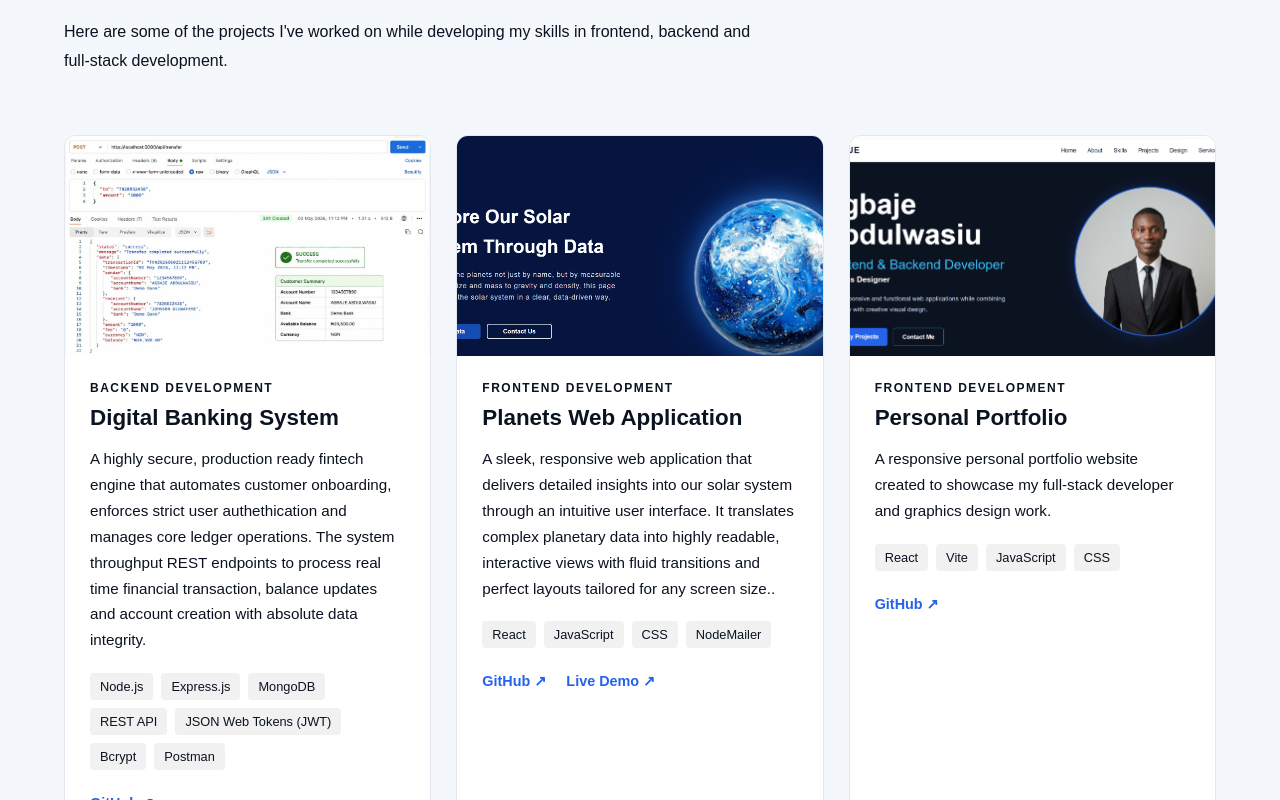
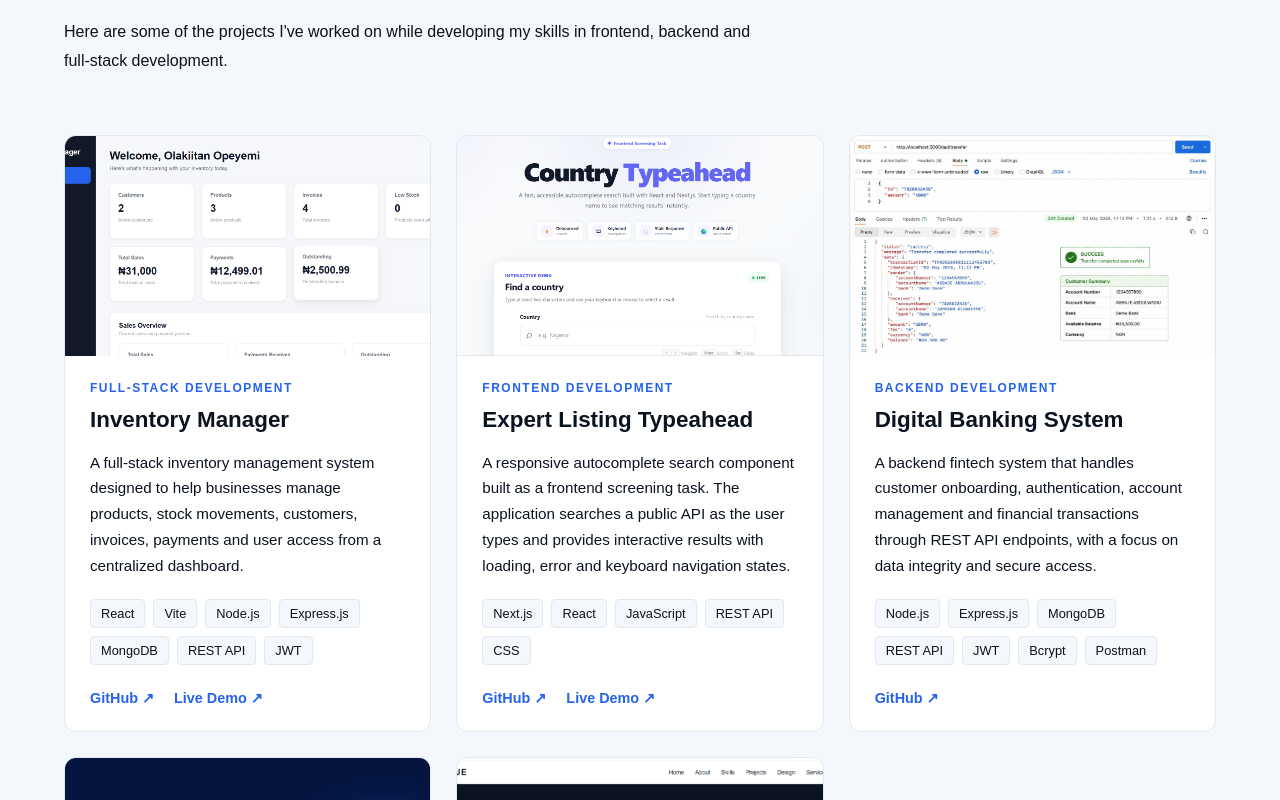
Before and after one commit to Olakiitan20/agbaje-portfolio, a React (Vite) app: page / in a window 1280 px wide. Shown: the part 2620-3420 px from the top of the page. Built offline with nearby package versions, Linux system fonts and the light colour scheme.

Commit message:
Upgrade projects section for portfolio v2

```diff
--- a/src/components/Projects.css
+++ b/src/components/Projects.css
@@ -14,7 +14,9 @@
   padding: 0 24px;
 }
 
-/* Section Heading */
+/* =========================
+   SECTION HEADING
+========================= */
 
 .projects-heading {
   max-width: 700px;
@@ -32,7 +34,9 @@
   line-height: 1.8;
 }
 
-/* Projects Grid */
+/* =========================
+   PROJECTS GRID
+========================= */
 
 .projects-grid {
   display: grid;
@@ -40,14 +44,21 @@
   gap: 25px;
 }
 
-/* Project Card */
+/* =========================
+   PROJECT CARD
+========================= */
 
 .project-card {
+  display: flex;
+  flex-direction: column;
   background: var(--white);
   border: 1px solid var(--border);
   border-radius: 12px;
   overflow: hidden;
-  transition: 0.3s ease;
+  transition:
+    transform 0.3s ease,
+    border-color 0.3s ease,
+    box-shadow 0.3s ease;
 }
 
 .project-card:hover {
@@ -60,7 +71,9 @@
   color: var(--deep-navy);
 }
 
-/* Project Screenshot */
+/* =========================
+   PROJECT IMAGE
+========================= */
 
 .project-image {
   width: 100%;
@@ -73,9 +86,7 @@
   width: 100%;
   height: 100%;
   display: block;
-
   object-fit: cover;
-
   transition: transform 0.4s ease;
 }
 
@@ -83,9 +94,14 @@
   transform: scale(1.05);
 }
 
-/* Project Content */
+/* =========================
+   PROJECT CONTENT
+========================= */
 
 .project-content {
+  display: flex;
+  flex-direction: column;
+  flex: 1;
   padding: 25px;
 }
 
@@ -94,10 +110,12 @@
   font-weight: 700;
   letter-spacing: 1.5px;
   margin-bottom: 10px;
+  color: var(--electric-blue);
 }
 
 .project-content h3 {
   font-size: 1.4rem;
+  line-height: 1.3;
   margin-bottom: 15px;
 }
 
@@ -107,25 +125,30 @@
   margin-bottom: 20px;
 }
 
-/* Technologies */
+/* =========================
+   TECHNOLOGIES
+========================= */
 
 .project-tech {
   display: flex;
   flex-wrap: wrap;
   gap: 8px;
+  margin-top: auto;
   margin-bottom: 25px;
 }
 
 .project-tech span {
   padding: 6px 10px;
-
-  background: #f1f1f1;
+  background: var(--soft-blue-gray);
+  border: 1px solid var(--border);
   border-radius: 4px;
-
   font-size: 0.8rem;
+  color: var(--deep-navy);
 }
 
-/* Links */
+/* =========================
+   PROJECT LINKS
+========================= */
 
 .project-links {
   display: flex;
@@ -137,14 +160,16 @@
   color: var(--electric-blue);
   font-size: 0.9rem;
   font-weight: 600;
-  transition: opacity 0.3s ease;
+  transition: color 0.3s ease;
 }
 
 .project-link:hover {
   color: var(--deep-navy);
 }
 
-/* Tablet */
+/* =========================
+   TABLET
+========================= */
 
 @media (max-width: 900px) {
   .projects-grid {
@@ -152,7 +177,9 @@
   }
 }
 
-/* Mobile */
+/* =========================
+   MOBILE
+========================= */
 
 @media (max-width: 768px) {
   .projects {
@@ -179,3 +206,29 @@
     height: 240px;
   }
 }
+
+/* =========================
+   SMALL MOBILE
+========================= */
+
+@media (max-width: 480px) {
+  .projects-container {
+    padding: 0 20px;
+  }
+
+  .project-content {
+    padding: 20px;
+  }
+
+  .project-image {
+    height: 220px;
+  }
+
+  .project-content h3 {
+    font-size: 1.25rem;
+  }
+
+  .project-description {
+    font-size: 0.9rem;
+  }
+}
--- a/src/components/Projects.jsx
+++ b/src/components/Projects.jsx
@@ -3,12 +3,56 @@ import "./Projects.css";
 function Projects() {
   const projects = [
     {
+      title: "Inventory Manager",
+      type: "FULL-STACK DEVELOPMENT",
+      description:
+        "A full-stack inventory management system designed to help businesses manage products, stock movements, customers, invoices, payments and user access from a centralized dashboard.",
+      image: "/projects/inventory-manager.png",
+      technologies: [
+        "React",
+        "Vite",
+        "Node.js",
+        "Express.js",
+        "MongoDB",
+        "REST API",
+        "JWT",
+      ],
+      github: "https://github.com/Olakiitan20/inventory-manager",
+      liveDemo: "https://inventory-manager-snowy-delta.vercel.app",
+    },
+
+    {
+      title: "Expert Listing Typeahead",
+      type: "FRONTEND DEVELOPMENT",
+      description:
+        "A responsive autocomplete search component built as a frontend screening task. The application searches a public API as the user types and provides interactive results with loading, error and keyboard navigation states.",
+      image: "/projects/typeahead.png",
+      technologies: [
+        "Next.js",
+        "React",
+        "JavaScript",
+        "REST API",
+        "CSS",
+      ],
+      github: "https://github.com/Olakiitan20/expert-listing-typeahead",
+      liveDemo: "https://expert-listing-typeahead-elpar5c3o-olakiitan.vercel.app",
+    },
+
+    {
       title: "Digital Banking System",
       type: "BACKEND DEVELOPMENT",
       description:
-        "A highly secure, production ready fintech engine that automates customer onboarding, enforces strict user authethication and manages core ledger operations. The system throughput REST endpoints to process real time financial transaction, balance updates and account creation with absolute data integrity.",
+        "A backend fintech system that handles customer onboarding, authentication, account management and financial transactions through REST API endpoints, with a focus on data integrity and secure access.",
       image: "/projects/digital-banking.jpeg",
-      technologies: ["Node.js", "Express.js", "MongoDB", "REST API", "JSON Web Tokens (JWT)", "Bcrypt", "Postman"],
+      technologies: [
+        "Node.js",
+        "Express.js",
+        "MongoDB",
+        "REST API",
+        "JWT",
+        "Bcrypt",
+        "Postman",
+      ],
       github: "https://github.com/Olakiitan20/fintechAssignment",
       liveDemo: "#",
     },
@@ -17,9 +61,14 @@ function Projects() {
       title: "Planets Web Application",
       type: "FRONTEND DEVELOPMENT",
       description:
-        "A sleek, responsive web application that delivers detailed insights into our solar system through an intuitive user interface. It translates complex planetary data into highly readable, interactive views with fluid transitions and perfect layouts tailored for any screen size..",
+        "A sleek, responsive web application that provides detailed information about the planets in our solar system through an intuitive interface, interactive views and layouts optimized for different screen sizes.",
       image: "/projects/planets.png",
-      technologies: ["React", "JavaScript", "CSS", "NodeMailer"],
+      technologies: [
+        "React",
+        "JavaScript",
+        "CSS",
+        "NodeMailer",
+      ],
       github: "https://github.com/Olakiitan20/CAPSTONE-PROJECT-14",
       liveDemo: "https://capstone-project-14.netlify.app/",
     },
@@ -28,9 +77,14 @@ function Projects() {
       title: "Personal Portfolio",
       type: "FRONTEND DEVELOPMENT",
       description:
-        "A responsive personal portfolio website created to showcase my full-stack developer and graphics design work.",
+        "A responsive personal portfolio website built to showcase my software development projects, technical skills and graphics design work.",
       image: "/projects/personal.png",
-      technologies: ["React", "Vite", "JavaScript", "CSS"],
+      technologies: [
+        "React",
+        "Vite",
+        "JavaScript",
+        "CSS",
+      ],
       github: "https://github.com/Olakiitan20/agbaje-portfolio",
       liveDemo: "#",
     },
@@ -60,7 +114,10 @@ function Projects() {
         {/* Projects Grid */}
         <div className="projects-grid">
           {projects.map((project) => (
-            <article className="project-card" key={project.title}>
+            <article
+              className="project-card"
+              key={project.title}
+            >
 
               {/* Project Screenshot */}
               <div className="project-image">
```
Also changed, not shown: public/projects/inventory-manager.png (added), public/projects/typeahead.png (added).
